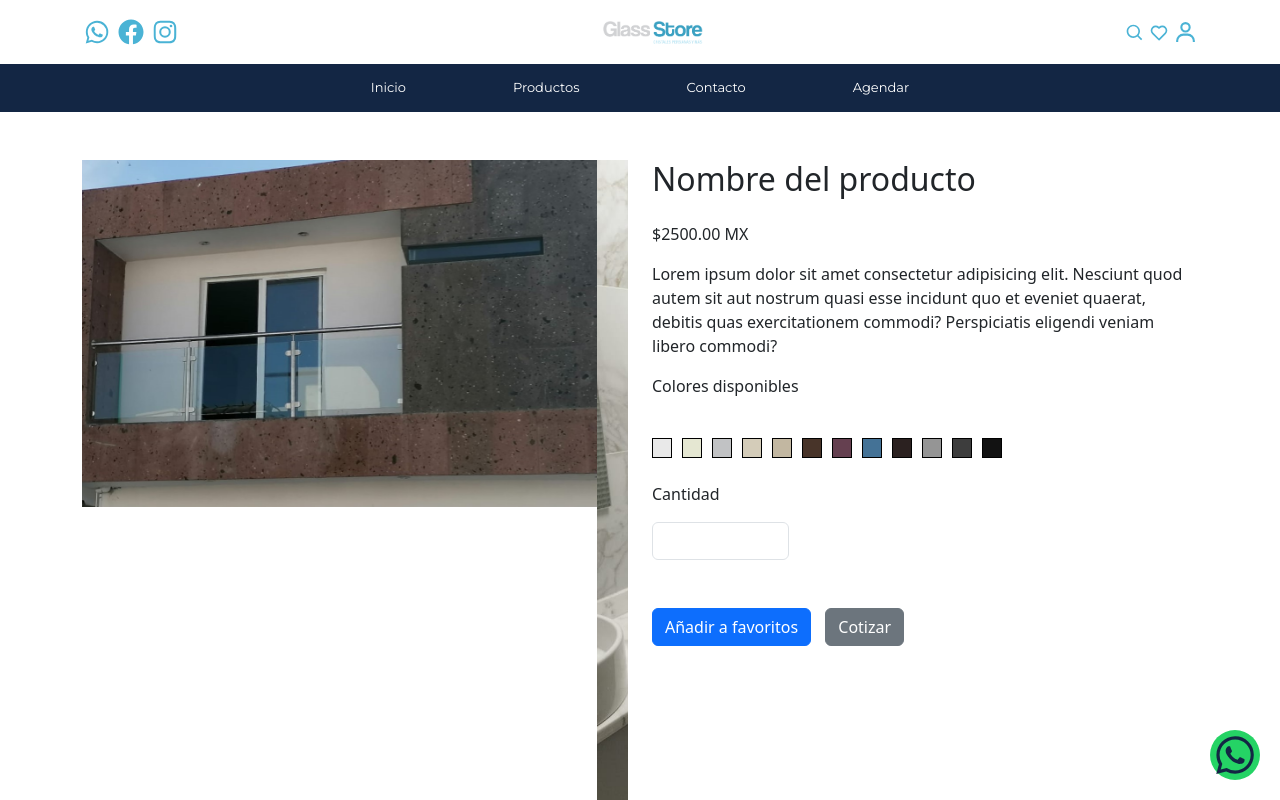
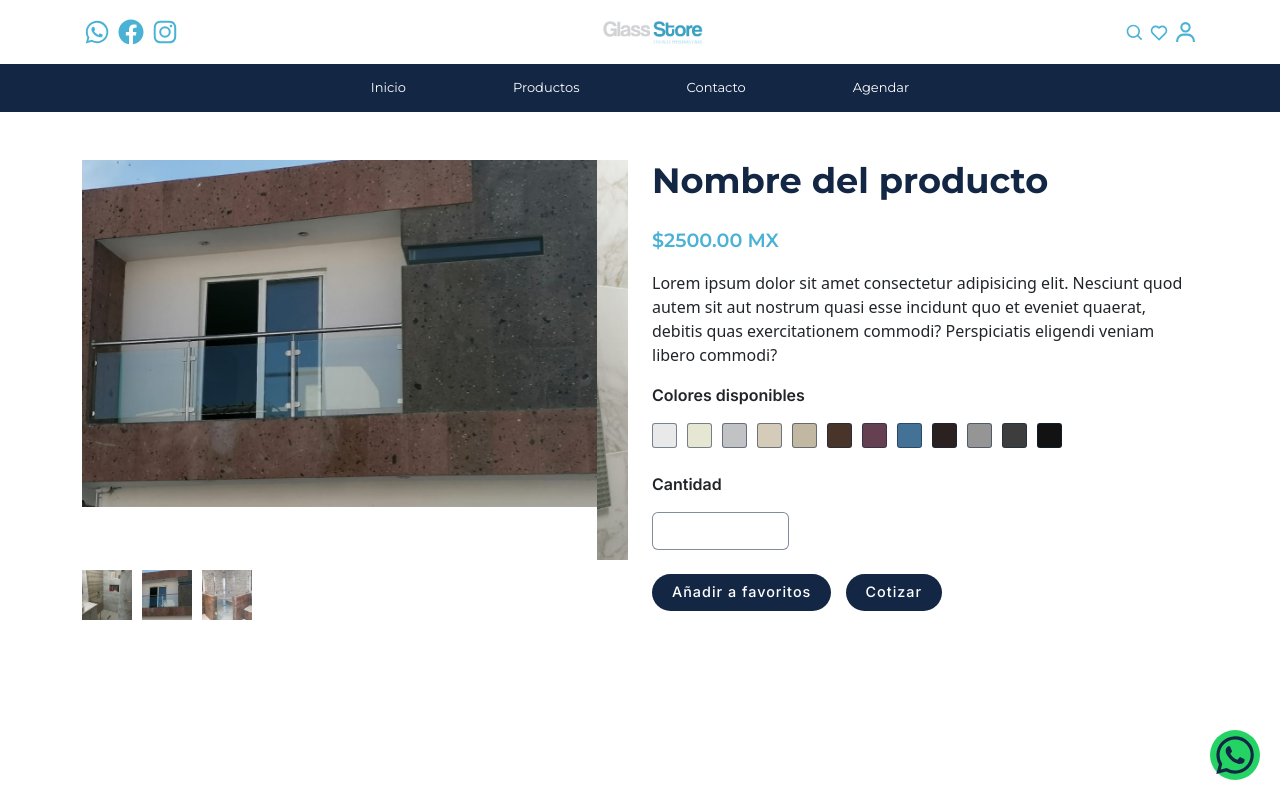
Before and after one commit to sweetArizCider/GLASS_STORE, a website: page public/html/perfil_producto.html in a window 1280 px wide. Drawn offline with nearby package versions, Linux system fonts and the light colour scheme.

Commit message:
perfil_producto_v1.1 detalles de diseño

```diff
--- a/public/css/styles.css
+++ b/public/css/styles.css
@@ -882,6 +882,30 @@ mark{
  font-size: 1em ;
 }
 /*---------------------------PERFIL DEL PRODUCTO----------------------------------------*/
+
+.main-img{
+  max-width: 600px;
+  max-height: 400px;
+}
+.name-product{
+  color: #132644;
+  font-family: 'Montserrat';
+  font-weight: 700;
+  font-size: 2.2em;
+}
+.product-price{
+  font-family: 'Montserrat';
+  color: #4AB3D5;
+  font-size: 1.2em;
+  font-weight:600;
+}
+.product-sub-title{
+  font-family: 'Inter';
+  font-weight: 600;
+}
+.product-cantidad {
+  border: 1px solid rgba(19, 38, 68, 0.53) !important;
+}
 .sub-imgs {
   display: flex;
   gap: 10px;
@@ -899,16 +923,26 @@ mark{
   flex-wrap: wrap;
 }
 .color-option {
-  width: 20px;
-  height: 20px;
-  border: 1px solid #000;
+  width: 25px;
+  height: 25px;
+  border: 1px solid rgba(19, 38, 68, 0.53);
+  border-radius: 3px;
 }
 .color-option.selected {
   transform: scale(1.5); /* Aumenta la escala al 150% */
-  border: 2px solid #000;
+  border: none;
 }
 .button-product {
   margin-right: 10px;
+  background-color: #132644;
+  border: none;
+  padding: 10px 20px;
+  font-family: 'Inter';
+  font-size: .9em;
+  letter-spacing: 1px;
+  font-weight: 500;
+  color: #fff;
+  border-radius: 30px;
 }
 .main-img img {
   width: 100%;
--- a/public/html/perfil_producto.html
+++ b/public/html/perfil_producto.html
@@ -80,7 +80,7 @@
     </nav>
 
     <!--Perfil del producto-->
-    <div class="container mt-5" id="product-profile">
+    <div class="container mt-5" id="product-profile produc-container">
       <div class="row">
           <div class="col-md-6">
               <!-- Imagenes del producto -->
@@ -105,12 +105,11 @@
           </div>
           <div class="col-md-6">
               <!-- Detalles del producto -->
-              <h1 id="product-name">Nombre del producto</h1>
+              <h1 id="product-name" class="name-product">Nombre del producto</h1>
               <br>
-              <p id="product-description">$2500.00 MX</p>
-              <p id="product-price">Lorem ipsum dolor sit amet consectetur adipisicing elit. Nesciunt quod autem sit aut nostrum quasi esse incidunt quo et eveniet quaerat, debitis quas exercitationem commodi? Perspiciatis eligendi veniam libero commodi?</p>
-              <p>Colores disponibles</p>
-              <br>
+              <p id="product-price" class="product-price">$2500.00 MX</p>
+              <p id="product-description">Lorem ipsum dolor sit amet consectetur adipisicing elit. Nesciunt quod autem sit aut nostrum quasi esse incidunt quo et eveniet quaerat, debitis quas exercitationem commodi? Perspiciatis eligendi veniam libero commodi?</p>
+              <p class="product-sub-title">Colores disponibles</p>
               <div class="color-option-container">
                   <div class="color-option" style="background-color: #E9E9E9; cursor: pointer; "></div>
                   <div class="color-option" style="background-color: #E5E7D2; cursor: pointer;"></div>
@@ -127,11 +126,11 @@
                   <!-- Agrega más colores según sea necesario -->
               </div>
               <br>
-              <p>Cantidad</p>
-              <input type="number" name="cantidad" id="cantidad" class="form-control w-25">
-              <br><br>
-              <button class="btn btn-primary button-product add-favorites">Añadir a favoritos</button>
-              <button class="btn btn-secondary button-product cotizar">Cotizar</button>
+              <p class="product-sub-title">Cantidad</p>
+              <input type="number" name="cantidad" id="cantidad" class="product-cantidad form-control w-25">
+              <br>
+              <button class=" button-product add-favorites">Añadir a favoritos</button>
+              <button class=" button-product cotizar">Cotizar</button>
           </div>
       </div>
   </div>
```
